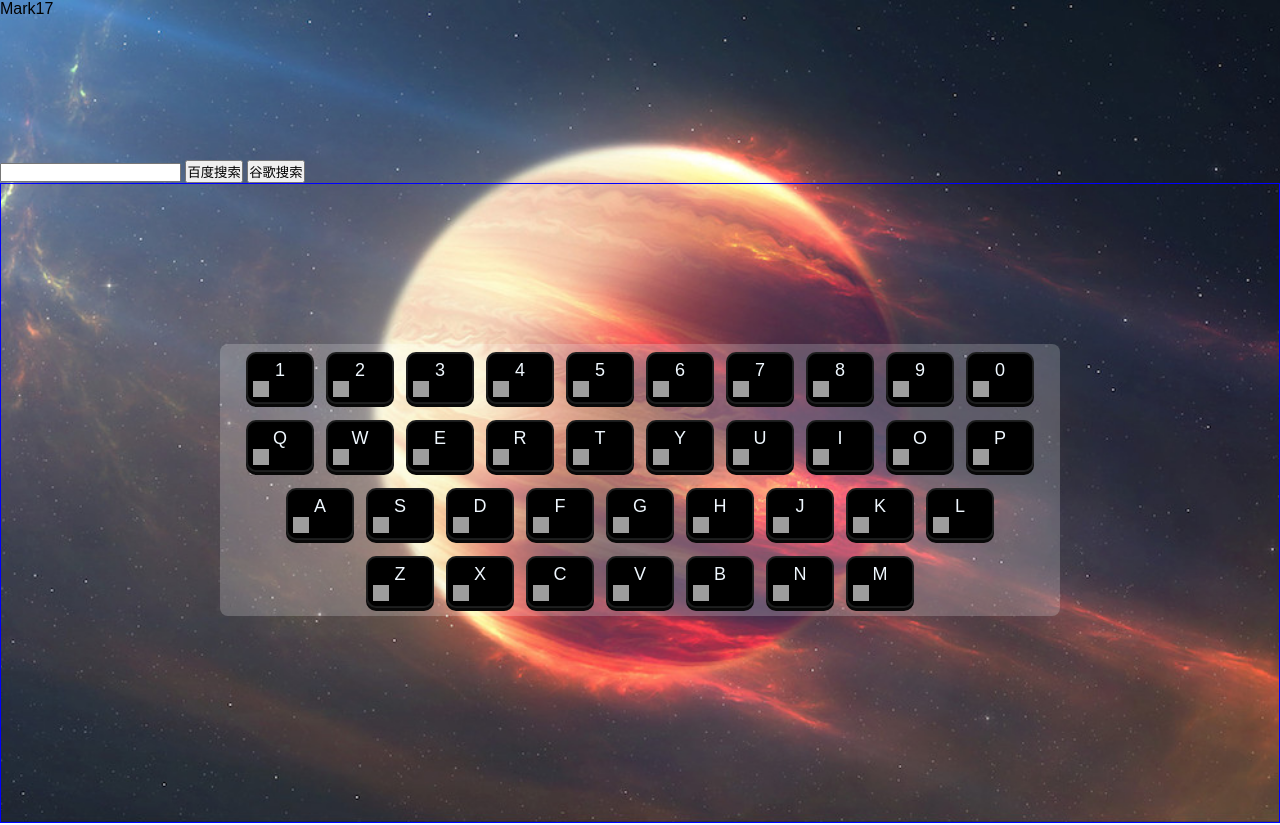
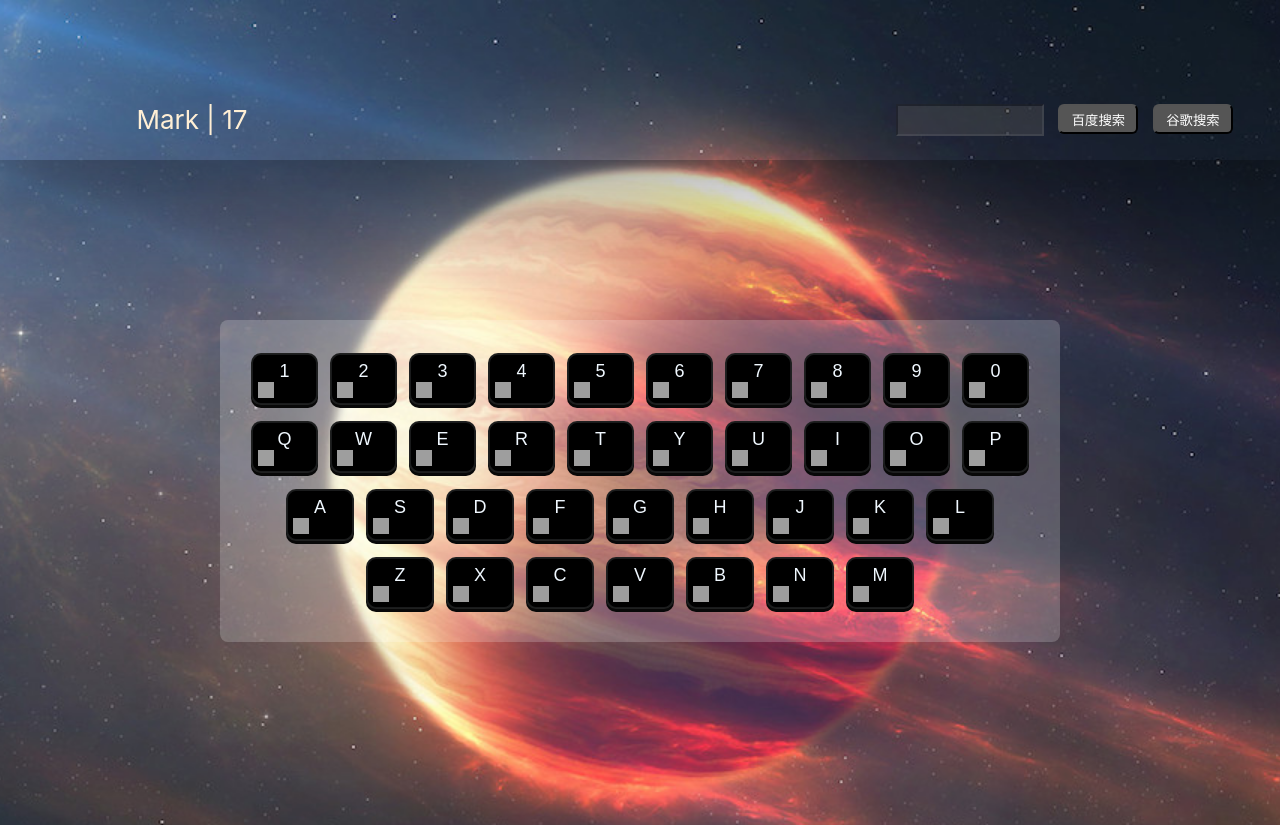
Before and after one commit to xf1025/keyboardNav, a plain HTML site: page index.html in a window 1280 px wide. Shown: the top 825 px of the page. Drawn offline with Linux system fonts and the light colour scheme; grey boxes are pictures that could not be loaded.

Commit message:
finished product

```diff
--- a/index.html
+++ b/index.html
@@ -11,13 +11,16 @@
     <div class="mianpages">
         <nav>
             <div class="navbox">
-                <div class="logo"> Mark17</div>
+                <div class="logobx">
+                        <div class="logo"> Mark | 17</div>
+                    </div>
+                    <div class="searchbar">
+                        <input type="text" name="search" id="search" onfocus="focusMethod()" onblur="judge()">
+                        <button type="submit" id="baidu">百度搜索</button>
+                        <button type="submit" id="google">谷歌搜索</button>
+                    </div>
             </div>
-            <div class="searchbar">
-                <input type="text" name="search" id="search" onfocus="focusMethod()" onblur="judge()">
-                <button type="submit" id="baidu">百度搜索</button>
-                <button type="submit" id="google">谷歌搜索</button>
-            </div>
+
         </nav>
         <main>
             <div class="containerbox">
@@ -38,8 +41,32 @@
             ['z','x','c','v','b','n','m']
         ]
         let hash = {
-            q: 'qq.com',
-            w: 'weibo.com'
+            a: "acfun.cn",
+            b: "baidu.com",
+            c: "douban.com",
+            d: "douban.com",
+            e: "douban.com",
+            f: "douban.com",
+            g: "google.com",
+            h: "acfun.cn",
+            i: "acfun.cn",
+            j: "jingdong.com",
+            k: "google.com",
+            l: "google.com",
+            m: "google.com",
+            n: "google.com",
+            o: "google.com",
+            p: "google.com",
+            q: "qq.com",
+            r: "zhihu.com",
+            s: "zhihu.com",
+            t: "zhihu.com",
+            u: "zhihu.com",
+            v: "zhihu.com",
+            w: "weibo.com",
+            x: "zhihu.com",
+            y: "zhihu.com",
+            z: "zhihu.com"
         }
         let hashInlocalstroage =  forminLocalstroage('webdata')
 
--- a/style.css
+++ b/style.css
@@ -12,7 +12,6 @@
     height: 20vh;
 }
 .containerbox{
-    border: 1px solid blue;
     height: 80vh;
 }
 
@@ -22,6 +21,7 @@
     width: 840px;
     background: rgba(255,255,255,0.2);
     border-radius: 8px;
+    padding: 25px;
 }
 
 .keys {
@@ -67,9 +67,14 @@
     display: none;
     opacity: 0.8;
 }
+.wrap > .keys:hover{
+    box-shadow: 0 2px 9px 3px rgba(0, 0, 0, 0.3);
+    animation: 0.2s move forwards;
+}
 
 .keys:hover > span{
     display: inline;
+    color: yellow;
 }
 
 .img1 {
@@ -79,3 +84,56 @@
     bottom: 4px;
     left: 4px;
 }
+.logobox{
+    display: flex;
+    justify-content: space-around;
+}
+.logo{
+    font-family: -apple-system, BlinkMacSystemFont, 'Segoe UI', Roboto, Oxygen, Ubuntu, Cantarell, 'Open Sans', 'Helvetica Neue', sans-serif;
+    font-size: 26px;
+    width: 30vw;
+    height: 30vh;
+    float: left;
+    text-align: center;
+    line-height: 30vh;
+    color: papayawhip;
+}
+.navbox{
+    position: relative;
+    box-shadow: 0 15px 90px 30px rgba(0, 0, 0, 0.3);
+}
+.searchbar {
+    position: absolute;
+    top: 65%;
+    left:70%;
+}
+
+#search {
+
+    width: 148px;
+    height: 32px;
+    background: #555555;
+    opacity: 0.4;
+}
+
+#baidu {
+    height: 30px;
+    width: 80px;
+    background: #555555;
+    color: white;
+    border-radius: 6px;
+    margin: 0 10px;
+}
+
+#google {
+    height: 30px;
+    width: 80px;
+    background: #555555;
+    color: white;
+    border-radius: 6px;
+}
+
+.wrap > .keys:hover{
+    box-shadow: 10px 10px 10px 10px rgba(0, 0, 0, 0.3);
+    animation: 0.2s move forwards;
+}
```
